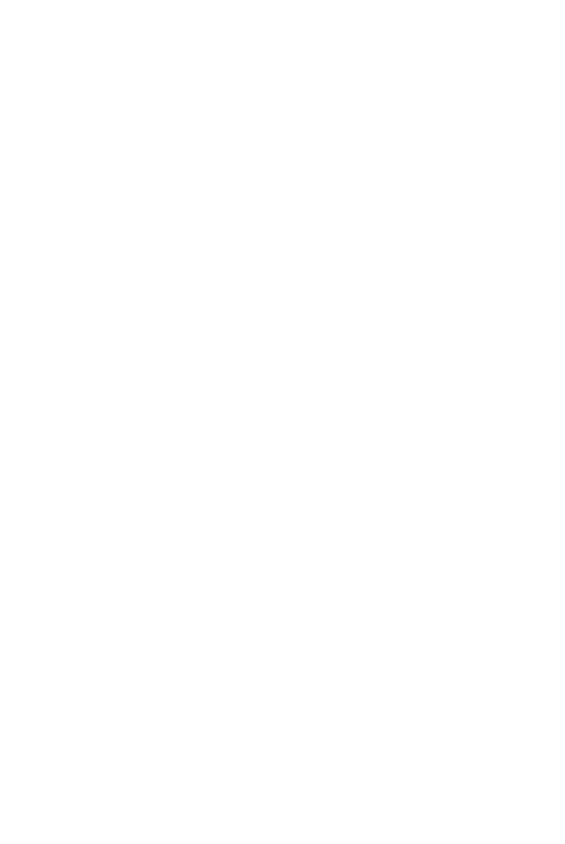
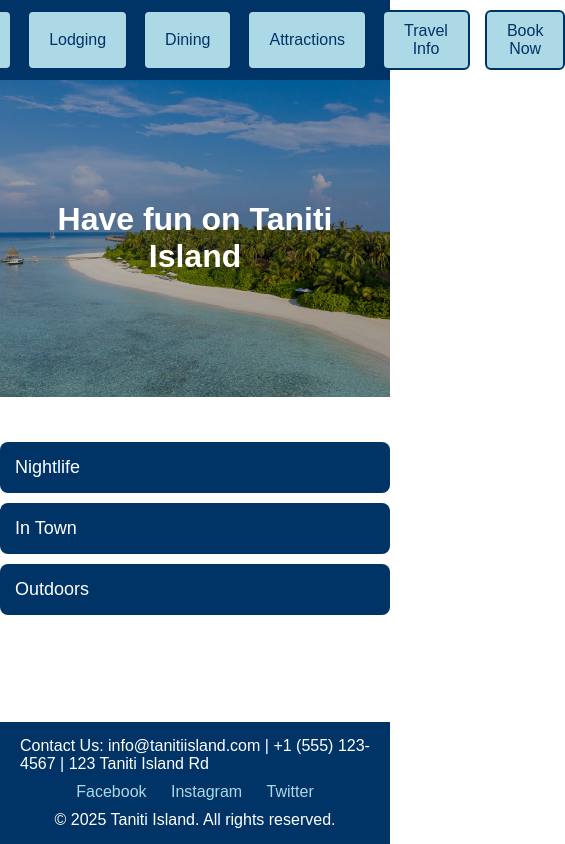
Before and after one commit to Frosty-Hansen/UX-Design-Taniti, a plain HTML site: page attractions.html in a window 390 px wide. Shown: the whole page, 565 px wide, since content can reach past the window. Drawn offline with Linux system fonts and the light colour scheme.

Commit message:
Added attractions page and information about activites

```diff
--- a/attractions.html
+++ b/attractions.html
@@ -0,0 +1,88 @@
+<html lang="en">
+<head>
+  <meta charset="UTF-8">
+  <meta name="viewport" content="width=device-width, initial-scale=1.0">
+  <title>Taniti Island</title>
+  <link rel="stylesheet" href="styles.css">
+</head>
+<body>
+ <nav>
+    <button onclick="window.location.href='index.html'">Home</button>
+    <button onclick="window.location.href='about.html'">About</button>
+    <button onclick="window.location.href='lodging.html'">Lodging</button>
+    <button onclick="window.location.href='dining.html'">Dining</button>
+    <button onclick="window.location.href='attractions.html'">Attractions</button>
+    <button onclick="window.location.href='info.html'">Travel Info</button>
+    <button onclick="window.location.href='book.html'">Book Now</button>
+ </nav>
+
+ <header class="banner">
+    <h1>Have fun on Taniti Island</h1>
+ </header>
+
+ <section class="accordion">
+    <button class="accordion-btn"> Nightlife</button>
+    <div class="accordion-content">
+      <ul>
+        <li>Several pubs, including a microbrewery</li>
+        <li>New dance club</li>
+        <li>Movie theater</li>
+        <li>Arcade</li>
+        <li>Bowling alley</li>
+      </ul>
+    </div>
+
+    <button class="accordion-btn"> In Town</button>
+    <div class="accordion-content">
+      <ul>
+        <li>Local history museum</li>
+        <li>Art galleries</li>
+        <li>Chartered fishing tours</li>
+        <li>Merriton Landing: a developing area with attractions</li>
+      </ul>
+    </div>
+
+    <button class="accordion-btn"> Outdoors</button>
+    <div class="accordion-content">
+      <ul>
+        <li>Beaches</li>
+        <li>Rainforest exploration</li>
+        <li>Volcano visit</li>
+        <li>Snorkeling</li>
+        <li>Zip-lining in the rainforest</li>
+        <li>Helicopter rides</li>
+        <li>Nine-hole golf course (coming soon)</li>
+      </ul>
+    </div>
+  </section>
+
+
+<footer class="footer">
+  <div class="contact-info">
+    Contact Us: info@tanitiisland.com | +1 (555) 123-4567 | 123 Taniti Island Rd
+  </div>
+  <div class="social-media">
+    <a href="https://facebook.com" target="_blank">Facebook</a>
+    <a href="https://instagram.com" target="_blank">Instagram</a>
+    <a href="https://twitter.com" target="_blank">Twitter</a>
+  </div>
+  <div class="copyright">
+    &copy; 2025 Taniti Island. All rights reserved.
+  </div>
+</footer>
+<script>
+    const accBtns = document.querySelectorAll(".accordion-btn");
+    accBtns.forEach(btn => {
+      btn.addEventListener("click", () => {
+        btn.classList.toggle("active");
+        let content = btn.nextElementSibling;
+        if (content.style.maxHeight) {
+          content.style.maxHeight = null;
+        } else {
+          content.style.maxHeight = content.scrollHeight + "px";
+        }
+      });
+    });
+  </script>
+</body>
+</html>
--- a/styles.css
+++ b/styles.css
@@ -234,3 +234,45 @@ body {
   border-radius: 10px;
   box-shadow: 0 4px 6px rgba(0,0,0,0.1);
 }
+
+
+.accordion {
+  max-width: 800px;
+  margin: 40px auto;
+}
+
+.accordion-btn {
+  background-color: #003366;
+  color: white;
+  cursor: pointer;
+  padding: 15px;
+  width: 100%;
+  border: none;
+  text-align: left;
+  font-size: 18px;
+  border-radius: 8px;
+  margin: 5px 0;
+  transition: background 0.3s;
+}
+
+.accordion-btn:hover {
+  background-color: #0055aa;
+}
+
+.accordion-content {
+  background: #f9f9f9;
+  overflow: hidden;
+  max-height: 0;
+  transition: max-height 0.3s ease-out;
+  padding: 0 15px;
+  border-radius: 0 0 8px 8px;
+}
+
+.accordion-content ul {
+  margin: 15px 0;
+  padding-left: 20px;
+}
+
+.accordion-btn.active {
+  background-color: #0055aa;
+}
```
